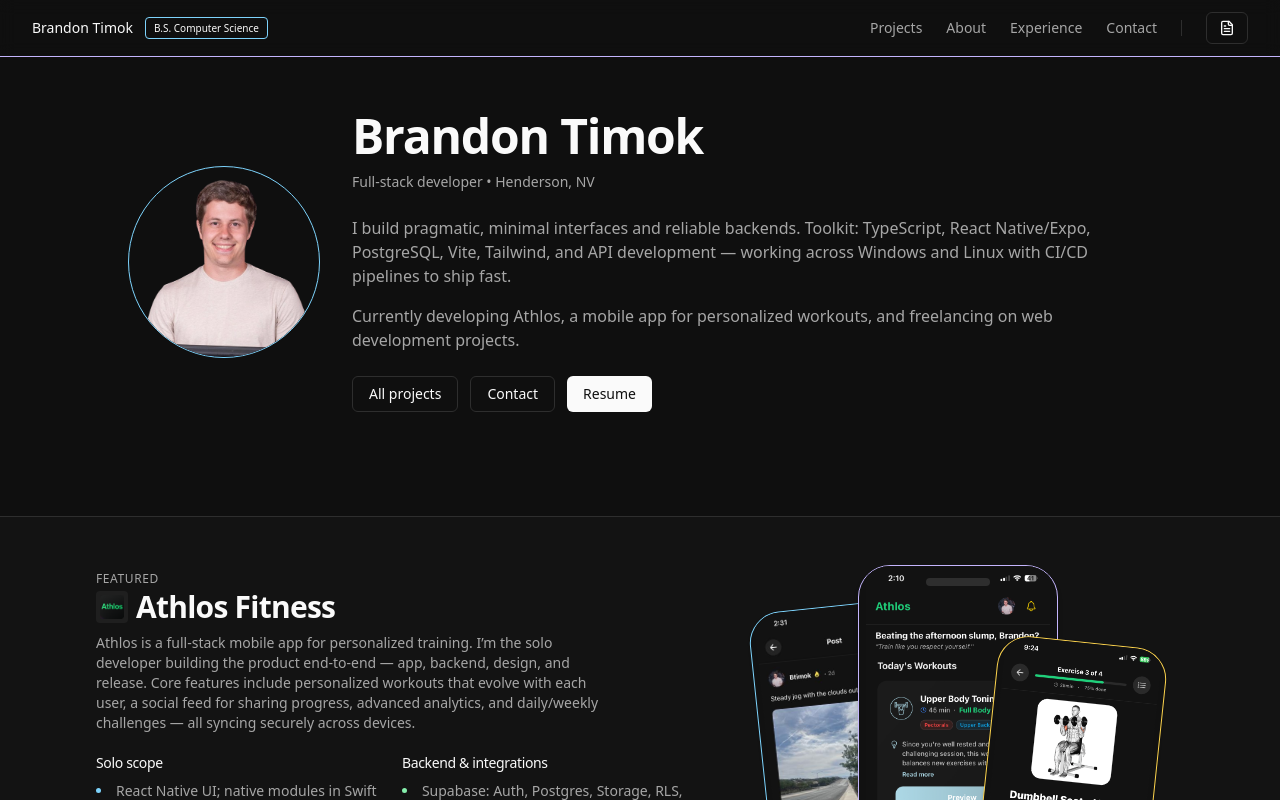
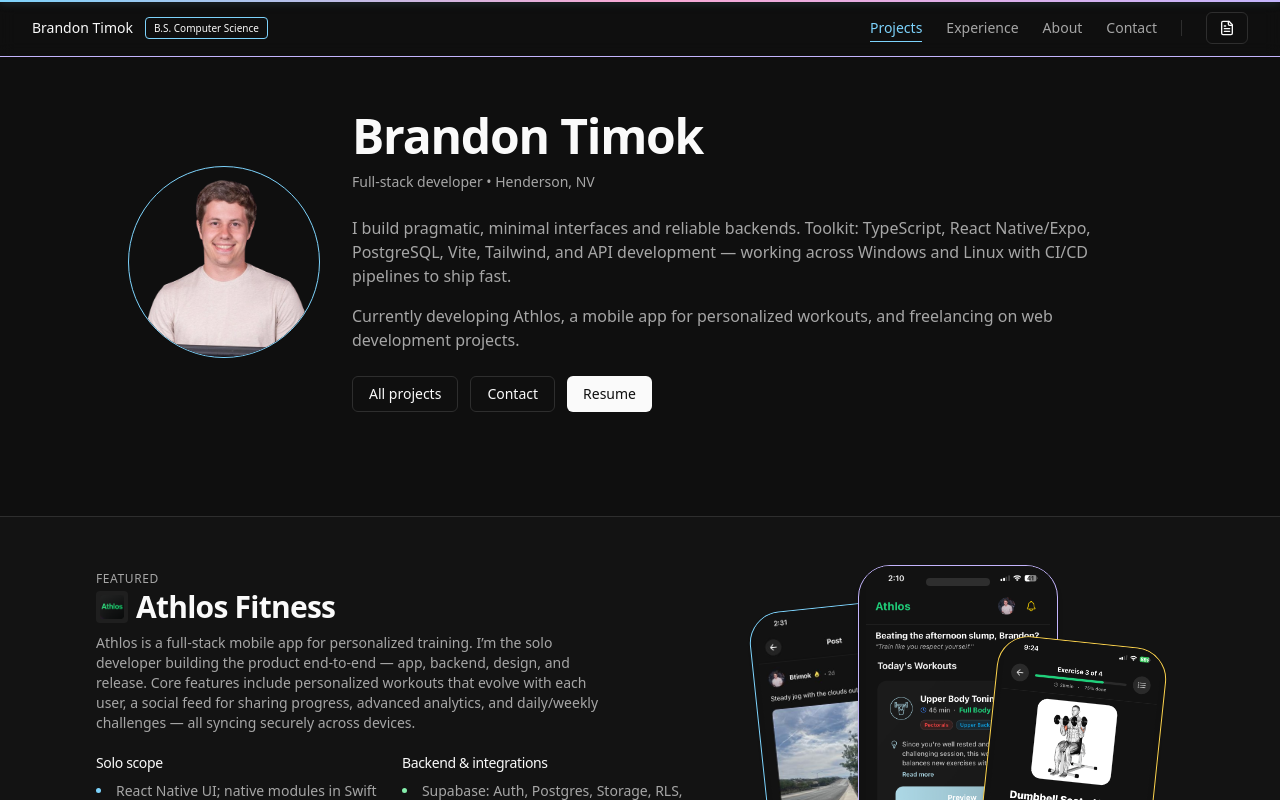
Before and after one commit to B-Timok/dev-portfolio-2.0, a Next.js app: page / in a window 1280 px wide. Shown: the top 800 px of the page. Built offline with nearby package versions, Linux system fonts and the light colour scheme.

Commit message:
Wire scroll progress bar and active section highlight into nav

```diff
--- a/src/components/navigation.tsx
+++ b/src/components/navigation.tsx
@@ -5,27 +5,66 @@
 import { Menu, X, FileText } from "lucide-react"
 import { Button } from "@/components/ui/button"
 import { borderClassByIndex } from "@/lib/playful"
+import { ScrollProgress } from "@/components/motion/scroll-progress"
+import { useActiveSection } from "@/components/motion/use-active-section"
+
+const SECTION_IDS = ["projects", "experience", "about", "contact"] as const
+const SECTION_ACCENT: Record<string, string> = {
+  projects:   "#7dd3fc",
+  experience: "#f9a8d4",
+  about:      "#c4b5fd",
+  contact:    "#86efac",
+}
 
 export default function Navigation() {
   const [open, setOpen] = useState(false)
+  const active = useActiveSection([...SECTION_IDS])
 
   return (
-    <nav className={"fixed top-0 w-full z-50 border-b bg-background/80 backdrop-blur supports-[backdrop-filter]:bg-background/60 " + borderClassByIndex(2)}>
+    <nav
+      className={
+        "fixed top-0 w-full z-50 border-b bg-background/80 backdrop-blur supports-[backdrop-filter]:bg-background/60 " +
+        borderClassByIndex(2)
+      }
+    >
+      <ScrollProgress />
       <div className="container mx-auto px-4 sm:px-6 lg:px-8">
         <div className="flex justify-between items-center h-14">
           <div className="flex items-center gap-3">
-            <Link href="/" className="text-sm font-medium">Brandon Timok</Link>
-            <span className={"hidden sm:inline-block text-[10px] leading-4 px-2 py-0.5 rounded border " + borderClassByIndex(0)}>
+            <Link href="/" className="text-sm font-medium">
+              Brandon Timok
+            </Link>
+            <span
+              className={
+                "hidden sm:inline-block text-[10px] leading-4 px-2 py-0.5 rounded border " +
+                borderClassByIndex(0)
+              }
+            >
               B.S. Computer Science
             </span>
           </div>
 
           <div className="hidden md:flex items-center gap-6">
-            {["projects", "about", "experience", "contact"].map((item) => (
-              <Link key={item} href={`#${item}`} className="text-sm text-muted-foreground hover:text-foreground">
-                <span className="capitalize">{item}</span>
-              </Link>
-            ))}
+            {SECTION_IDS.map((item) => {
+              const isActive = active === item
+              return (
+                <Link
+                  key={item}
+                  href={`#${item}`}
+                  className="relative text-sm text-muted-foreground hover:text-foreground transition-colors"
+                  style={isActive ? { color: SECTION_ACCENT[item] } : undefined}
+                >
+                  <span className="capitalize">{item}</span>
+                  {isActive && (
+                    <span
+                      aria-hidden="true"
+                      className="absolute -bottom-1 left-0 right-0 h-[1.5px]"
+                      style={{ background: SECTION_ACCENT[item] }}
+                    />
+                  )}
+                </Link>
+              )
+            })}
             <div className="h-4 w-px bg-border" />
             <Button asChild variant="outline" size="sm">
               <Link href="/Resume25.pdf" target="_blank" aria-label="Resume">
@@ -35,7 +74,12 @@
           </div>
 
           <div className="md:hidden flex items-center gap-2">
-            <Button variant="outline" size="sm" aria-label="Toggle menu" onClick={() => setOpen((v) => !v)}>
+            <Button
+              variant="outline"
+              size="sm"
+              aria-label="Toggle menu"
+              onClick={() => setOpen((v) => !v)}
+            >
               {open ? <X className="h-4 w-4" /> : <Menu className="h-4 w-4" />}
             </Button>
           </div>
@@ -46,13 +90,23 @@
         <div className="md:hidden border-t border-border">
           <div className="container mx-auto px-4 py-3">
             <div className="flex flex-col gap-3">
-              {["projects", "about", "experience", "contact"].map((item) => (
-                <Link key={item} href={`#${item}`} className="text-sm" onClick={() => setOpen(false)}>
+              {SECTION_IDS.map((item) => (
+                <Link
+                  key={item}
+                  href={`#${item}`}
+                  className="text-sm"
+                  onClick={() => setOpen(false)}
+                >
                   <span className="capitalize">{item}</span>
                 </Link>
               ))}
               <div className="h-px w-full bg-border" />
-              <Link href="/Resume25.pdf" target="_blank" className="text-sm" onClick={() => setOpen(false)}>
+              <Link
+                href="/Resume25.pdf"
+                target="_blank"
+                className="text-sm"
+                onClick={() => setOpen(false)}
+              >
                 Resume
               </Link>
             </div>
```
